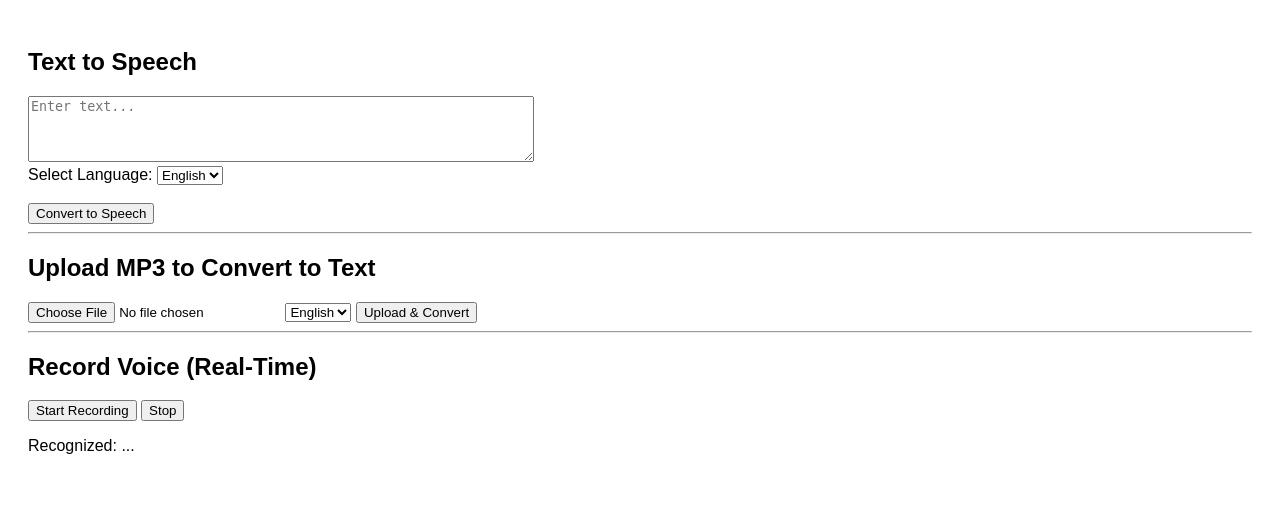
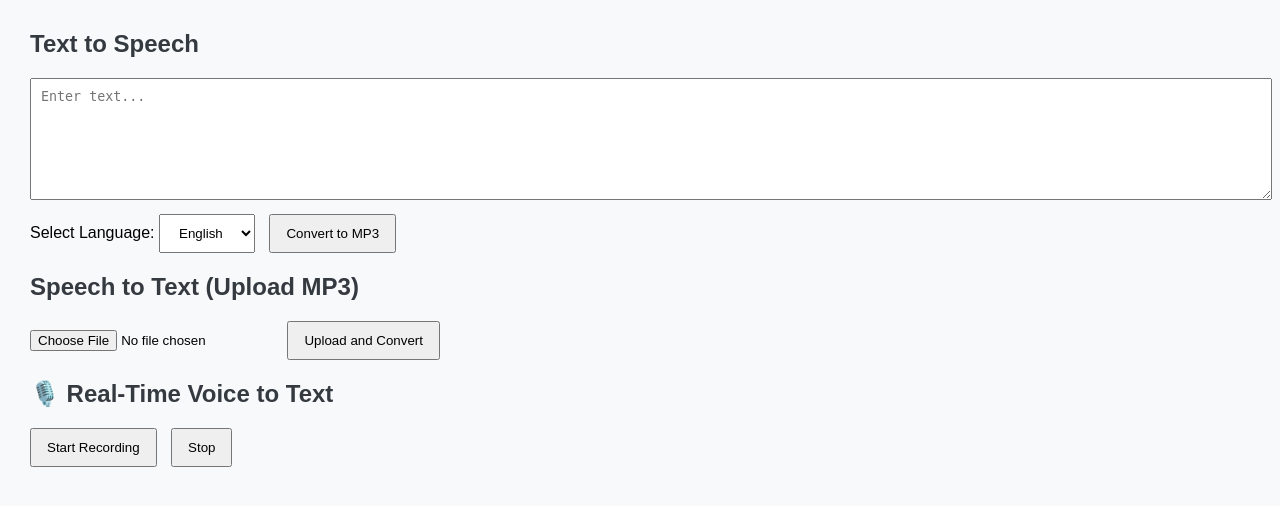
Before and after one commit to yashdhimangethub48/text-speech-app, a Flask app: page / in a window 1280 px wide. Shown: the top 506 px of the page. Run offline with Flask 3, Linux system fonts and the light colour scheme.

Commit message:
Update index.html

```diff
--- a/templates/index.html
+++ b/templates/index.html
@@ -1,43 +1,61 @@
 <!DOCTYPE html>
 <html lang="en">
 <head>
-  <meta charset="UTF-8">
+  <meta charset="UTF-8" />
   <title>Text ↔ Speech App</title>
   <style>
-    body { font-family: Arial; padding: 20px; }
-    textarea { width: 100%; max-width: 500px; }
-    audio { margin-top: 10px; display: block; }
+    body {
+      font-family: Arial, sans-serif;
+      margin: 30px;
+      background: #f8f9fa;
+    }
+    h2 {
+      color: #343a40;
+    }
+    textarea {
+      width: 100%;
+      height: 100px;
+      margin-bottom: 10px;
+      padding: 10px;
+    }
+    button, select {
+      padding: 10px 15px;
+      margin-right: 10px;
+    }
+    audio {
+      display: block;
+      margin-top: 10px;
+    }
   </style>
 </head>
 <body>
+
   <h2>Text to Speech</h2>
-  <form method="POST">
-    <textarea name="text_input" rows="4" placeholder="Enter text...">{{ text_input }}</textarea><br>
-    <label>Select Language:</label>
-    <select name="language">
-      <option value="en" {% if lang_code == 'en' %}selected{% endif %}>English</option>
-      <option value="hi" {% if lang_code == 'hi' %}selected{% endif %}>Hindi</option>
-    </select><br><br>
-    <button type="submit">Convert to Speech</button>
+  <form method="POST" enctype="multipart/form-data">
+    <textarea name="text_input" id="text_input" placeholder="Enter text...">{{ text_input }}</textarea>
+
+    <br>
+    <label for="lang">Select Language:</label>
+    <select name="lang" id="lang">
+      <option value="en" {% if selected_lang == 'en' %}selected{% endif %}>English</option>
+      <option value="hi" {% if selected_lang == 'hi' %}selected{% endif %}>Hindi</option>
+    </select>
+
+    <button type="submit">Convert to MP3</button>
   </form>
 
   {% if mp3_path %}
     <audio controls>
-      <source src="{{ url_for('download', filename=mp3_path.split('/')[-1]) }}" type="audio/mpeg">
+      <source src="{{ url_for('static', filename=mp3_path) }}" type="audio/mpeg">
+      Your browser does not support the audio element.
     </audio>
-    <a href="{{ url_for('download', filename=mp3_path.split('/')[-1]) }}">Download MP3</a>
+    <p><a href="{{ url_for('download', filename=mp3_path.split('/')[-1]) }}">Download MP3</a></p>
   {% endif %}
 
-  <hr>
-
-  <h2>Upload MP3 to Convert to Text</h2>
+  <h2>Speech to Text (Upload MP3)</h2>
   <form method="POST" enctype="multipart/form-data">
     <input type="file" name="audio_file" accept=".mp3">
-    <select name="language">
-      <option value="en" {% if lang_code == 'en' %}selected{% endif %}>English</option>
-      <option value="hi" {% if lang_code == 'hi' %}selected{% endif %}>Hindi</option>
-    </select>
-    <button type="submit">Upload & Convert</button>
+    <button type="submit">Upload and Convert</button>
   </form>
 
   {% if text_result %}
@@ -45,39 +63,57 @@
     <p>{{ text_result }}</p>
   {% endif %}
 
-  <hr>
-
-  <h2>Record Voice (Real-Time)</h2>
+  <h2>🎙️ Real-Time Voice to Text</h2>
   <button onclick="startRecording()">Start Recording</button>
   <button onclick="stopRecording()">Stop</button>
-  <p id="liveText">Recognized: ...</p>
+  <p id="status"></p>
 
   <script>
     let recognition;
     function startRecording() {
+      const textarea = document.getElementById("text_input");
+      const status = document.getElementById("status");
+
       if (!('webkitSpeechRecognition' in window)) {
-        alert('Speech Recognition not supported in your browser.');
+        alert("Sorry, your browser doesn't support speech recognition.");
         return;
       }
+
       recognition = new webkitSpeechRecognition();
-      recognition.lang = "{{ lang_code }}-IN";
       recognition.continuous = true;
       recognition.interimResults = true;
+      recognition.lang = document.getElementById("lang").value;
+
+      recognition.onstart = function() {
+        status.innerText = "🎤 Listening...";
+      };
 
       recognition.onresult = function(event) {
-        let transcript = '';
-        for (let i = event.resultIndex; i < event.results.length; i++) {
+        let transcript = "";
+        for (let i = event.resultIndex; i < event.results.length; ++i) {
           transcript += event.results[i][0].transcript;
         }
-        document.getElementById("liveText").innerText = "Recognized: " + transcript;
+        textarea.value = transcript;
+      };
+
+      recognition.onerror = function(event) {
+        status.innerText = "Error occurred in recognition: " + event.error;
+      };
+
+      recognition.onend = function() {
+        status.innerText = "Stopped.";
       };
 
       recognition.start();
     }
 
     function stopRecording() {
-      if (recognition) recognition.stop();
+      if (recognition) {
+        recognition.stop();
+        document.getElementById("status").innerText = "Recording stopped.";
+      }
     }
   </script>
+
 </body>
 </html>
```
